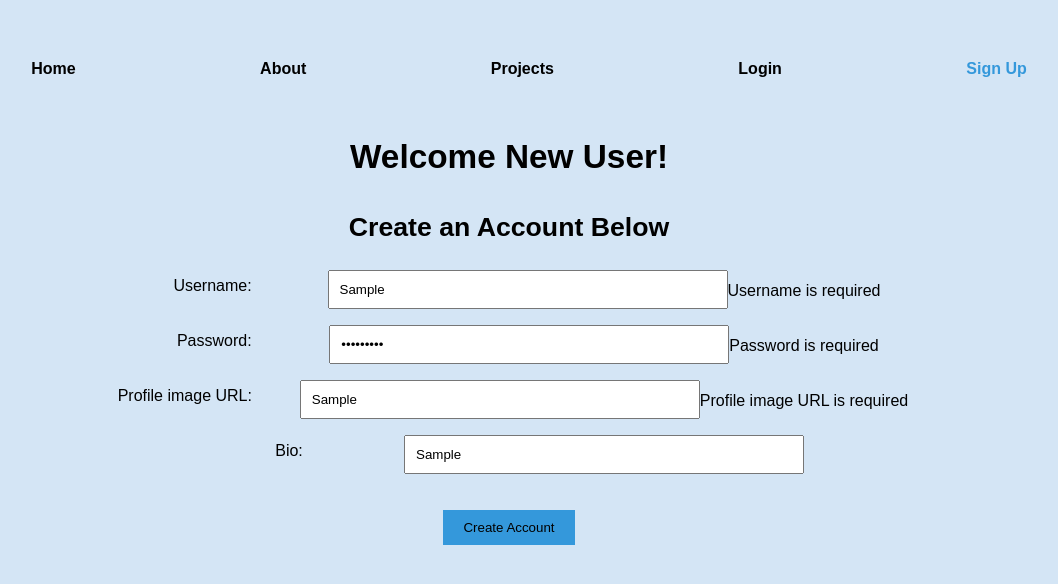
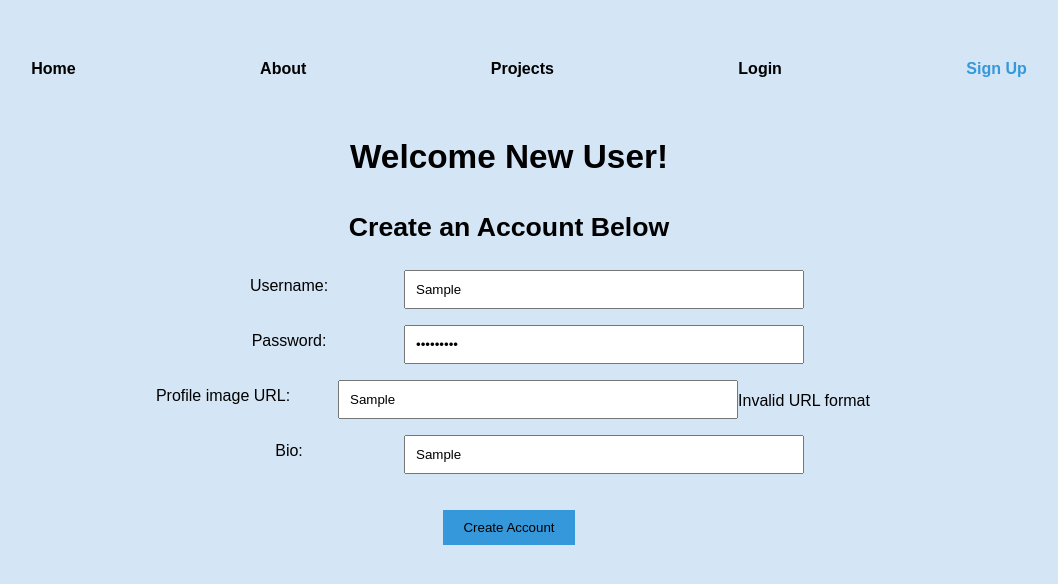
Before and after one commit to dillonf2/Phase-4-Project, a React (Create React App) app in the folder client/: page /signup in a window 1280 px wide. Both pictures are taken after typing "Sample", "Sample123", "Sample", "Sample" into the empty fields and a click on the button "Create Account". Shown: the top 584 px of the page, without its empty margins (131-1189 px from the left). Built offline with nearby package versions, Linux system fonts and the light colour scheme.

Commit message:
edjusted formik error messages to only appear conditionally on failed attempts

```diff
--- a/client/src/components/Signup.js
+++ b/client/src/components/Signup.js
@@ -1,14 +1,24 @@
 import React, { useState } from "react";
-import { Formik, Form, Field, ErrorMessage } from "formik";
+import { useFormik } from "formik";
 import * as Yup from "yup";
 
 function Signup() {
-  const [username, setUsername] = useState("");
-  const [password, setPassword] = useState("");
-  const [imageURL, setImageURL] = useState("");
-  const [bio, setBio] = useState("");
+  const [signupError, setSignupError] = useState(null);
 
-  const handleSignup = async (values, { setSubmitting }) => {
+  const formik = useFormik({
+    initialValues: {
+      username: "",
+      password: "",
+      imageURL: "",
+      bio: "",
+    },
+    validationSchema: Yup.object({
+      username: Yup.string().required("Username is required"),
+      password: Yup.string().required("Password is required"),
+      imageURL: Yup.string().url("Invalid URL format").required("Profile image URL is required"),
+      bio: Yup.string(),
+    }),
+    onSubmit: async (values) => {
       try {
         const response = await fetch("https://full-stack-project-rup2.onrender.com/signup", {
           method: "POST",
@@ -21,61 +31,61 @@ function Signup() {
         if (response.ok) {
           alert("Signup successful!");
         } else {
-        alert("Signup failed:", response.statusText);
+          const data = await response.json();
+          setSignupError(data.error || "Signup failed");
         }
       } catch (error) {
         console.error("An error occurred during signup:", error);
-    } finally {
-      setSubmitting(false);
+        setSignupError("Signup failed");
       }
-  };
+    },
+  });
 
   return (
     <div className="signup-div">
       <h1>Welcome New User!</h1>
       <h2>Create an Account Below</h2>
-      <Formik
-        initialValues={{
-          username: "",
-          password: "",
-          imageURL: "",
-          bio: "",
-        }}
-        validationSchema={Yup.object({
-          username: Yup.string()
-            .required("Username is required"),
-          password: Yup.string()
-            .required("Password is required"),
-          imageURL: Yup.string()
-            .url("Invalid URL format")
-            .required("Profile image URL is required"),
-          bio: Yup.string()
-        })}
-        onSubmit={handleSignup}
-      >
-        <Form>
+      <form onSubmit={formik.handleSubmit}>
         <div className="input-group">
           <label>Username:</label>
-            <Field type="text" name="username" value={username} onChange={(e) => setUsername(e.target.value)} />
-            <ErrorMessage name="username" />
+          <input
+            type="text"
+            {...formik.getFieldProps("username")}
+          />
+          {formik.touched.username && formik.errors.username && (
+            <div className="error">{formik.errors.username}</div>
+          )}
         </div>
         <div className="input-group">
           <label>Password:</label>
-            <Field type="password" name="password" value={password} onChange={(e) => setPassword(e.target.value)} />
-            <ErrorMessage name="password" />
+          <input
+            type="password"
+            {...formik.getFieldProps("password")}
+          />
+          {formik.touched.password && formik.errors.password && (
+            <div className="error">{formik.errors.password}</div>
+          )}
         </div>
         <div className="input-group">
           <label>Profile image URL:</label>
-            <Field type="text" name="imageURL" value={imageURL} onChange={(e) => setImageURL(e.target.value)} />
-            <ErrorMessage name="imageURL" />
+          <input
+            type="text"
+            {...formik.getFieldProps("imageURL")}
+          />
+          {formik.touched.imageURL && formik.errors.imageURL && (
+            <div className="error">{formik.errors.imageURL}</div>
+          )}
         </div>
         <div className="input-group">
           <label>Bio:</label>
-            <Field type="text" name="bio" value={bio} onChange={(e) => setBio(e.target.value)} />
+          <input
+            type="text"
+            {...formik.getFieldProps("bio")}
+          />
         </div>
+        {signupError && <div className="error">{signupError}</div>}
         <button type="submit">Create Account</button>
-        </Form>
-      </Formik>
+      </form>
     </div>
   );
 }
```
Lines whose indentation alone changed are shown as unchanged.
